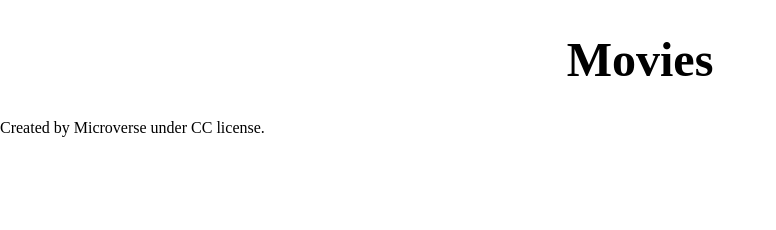
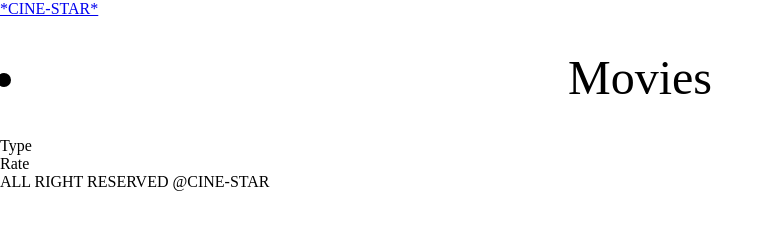
Before and after one commit to yetemegn-telaye/Capstone-2, a website built with webpack: page src/index.html in a window 1280 px wide. Shown: the whole page, without its empty margins (0-776 px from the left). Built offline with nearby package versions, Linux system fonts and the light colour scheme; no server answers.

Commit message:
Modiffied header and footer

```diff
--- a/src/index.html
+++ b/src/index.html
@@ -8,12 +8,23 @@
 </head>
 <body>
 
-    <header><h1 class="title">Movies</h1></header>
+    <header>
+        <nav class="displa-flex">
+            <a class="logo" href="Logo" > *CINE-STAR* </a>
+            <ul class="ul-styles">
+                <li class="title">Movies</li>
+                <li>Type</li>
+                <li>Rate</li>
+            </ul>
+        </nav>
+        <!-- <h1 class="title">Movies</h1> -->
+    </header>
     <main>
         <div class="movies-container">
-
         </div>
     </main>
-    <footer>Created by Microverse under CC license.</footer>
+    <footer id="footer">
+        ALL RIGHT RESERVED @CINE-STAR
+    </footer>
 </body>
 </html>
```
